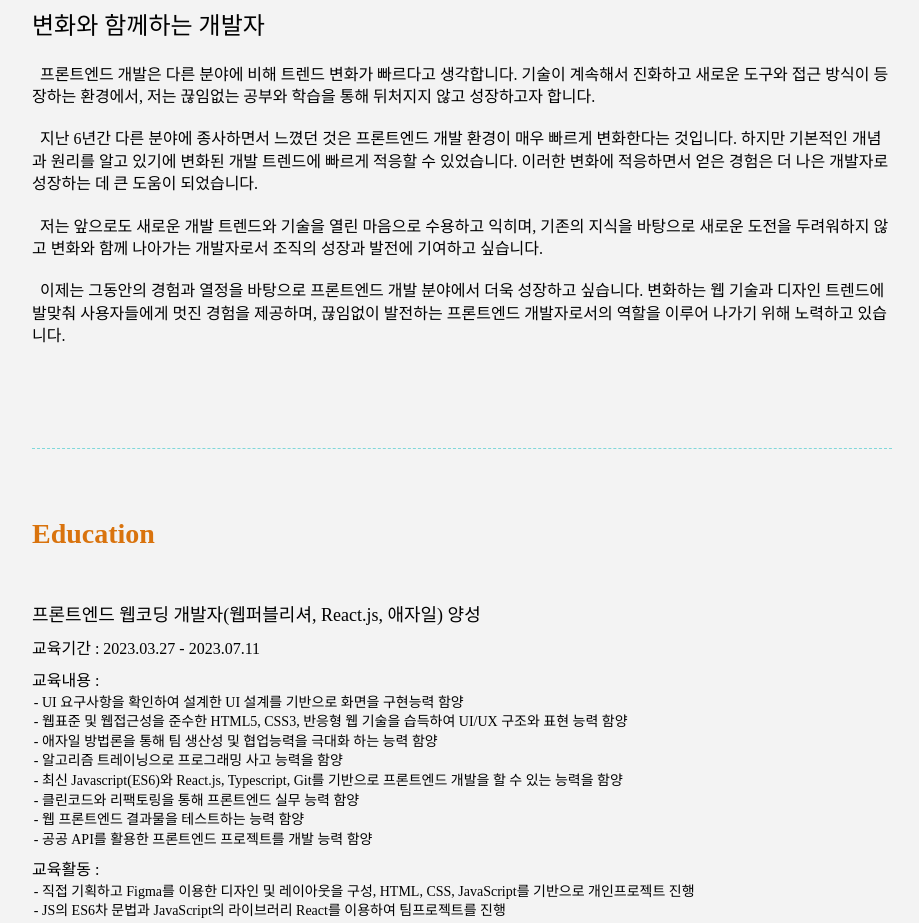
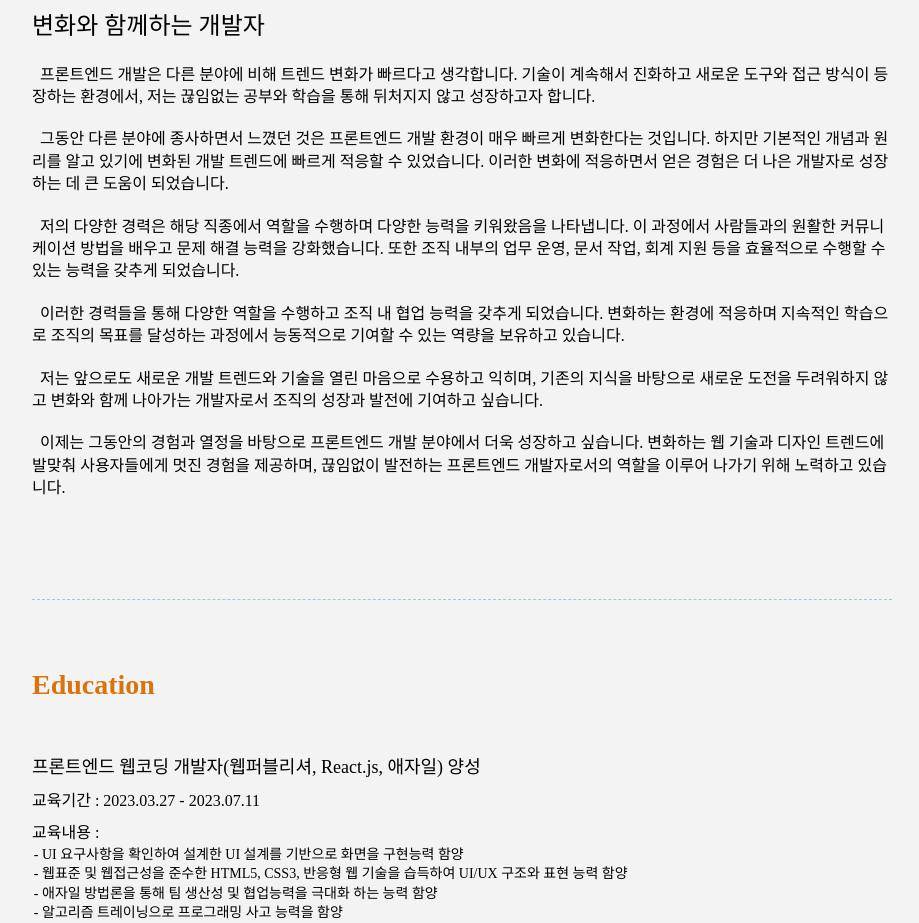
Before and after one commit to rladbal0101/portfolio, a React (Create React App) app: page / in a window 1280 px wide. Shown: the part 1260-2183 px from the top of the page, without its empty margins (178-1097 px from the left). Built offline with nearby package versions, Linux system fonts and the light colour scheme; a web font is replaced by a local one.

Commit message:
2023-08-19 피드백 반영
자소서 수정

```diff
--- a/src/components/Introduce.js
+++ b/src/components/Introduce.js
@@ -58,7 +58,16 @@ function Introduce(props) {
           프론트엔드 개발은 다른 분야에 비해 트렌드 변화가 빠르다고 생각합니다. 기술이 계속해서 진화하고 새로운 도구와 접근 방식이 등장하는 환경에서, 저는 끊임없는 공부와 학습을 통해 뒤처지지 않고 성장하고자 합니다.
         </p>
         <p>
-          지난 6년간 다른 분야에 종사하면서 느꼈던 것은 프론트엔드 개발 환경이 매우 빠르게 변화한다는 것입니다. 하지만 기본적인 개념과 원리를 알고 있기에 변화된 개발 트렌드에 빠르게 적응할 수 있었습니다. 이러한 변화에 적응하면서 얻은 경험은 더 나은 개발자로 성장하는 데 큰 도움이 되었습니다.
+          그동안 다른 분야에 종사하면서 느꼈던 것은 프론트엔드 개발 환경이 매우 빠르게 변화한다는 것입니다. 하지만 기본적인 개념과 원리를 알고 있기에 변화된 개발 트렌드에 빠르게 적응할 수 있었습니다. 이러한 변화에 적응하면서 얻은 경험은 더 나은 개발자로 성장하는 데 큰 도움이 되었습니다.
+        </p>
+        {/* <p>
+          그동안 다양한 직종에 종사하면서 다양한 역할을 수행하며 다양한 능력을 키워왔습니다. 사람들과 커뮤니케이션 하는 방법과 문제 해결 능력을 키울 수 있었고, 조직 내부의 업무 운영과 문서작업, 회계 지원 등을 효율적으로 수행할 수 있었습니다. 이러한 경력들을 통해 다양한 역할을 수행하고 조직 내에서의 업무 운영과 효율적인 협업 능력을 갖추게 되었습니다. 끊임없는 학습과 적응을 통해 변화하는 환경에서도 능동적으로 대처하며 조직의 목표 달성에 기여하는 능력을 보유하고 있습니다.
+        </p> */}
+        <p>
+          저의 다양한 경력은 해당 직종에서 역할을 수행하며 다양한 능력을 키워왔음을 나타냅니다. 이 과정에서 사람들과의 원활한 커뮤니케이션 방법을 배우고 문제 해결 능력을 강화했습니다. 또한 조직 내부의 업무 운영, 문서 작업, 회계 지원 등을 효율적으로 수행할 수 있는 능력을 갖추게 되었습니다.
+        </p>
+        <p>
+          이러한 경력들을 통해 다양한 역할을 수행하고 조직 내 협업 능력을 갖추게 되었습니다. 변화하는 환경에 적응하며 지속적인 학습으로 조직의 목표를 달성하는 과정에서 능동적으로 기여할 수 있는 역량을 보유하고 있습니다.
         </p>
         <p>
           저는 앞으로도 새로운 개발 트렌드와 기술을 열린 마음으로 수용하고 익히며, 기존의 지식을 바탕으로 새로운 도전을 두려워하지 않고 변화와 함께 나아가는 개발자로서 조직의 성장과 발전에 기여하고 싶습니다.
```
